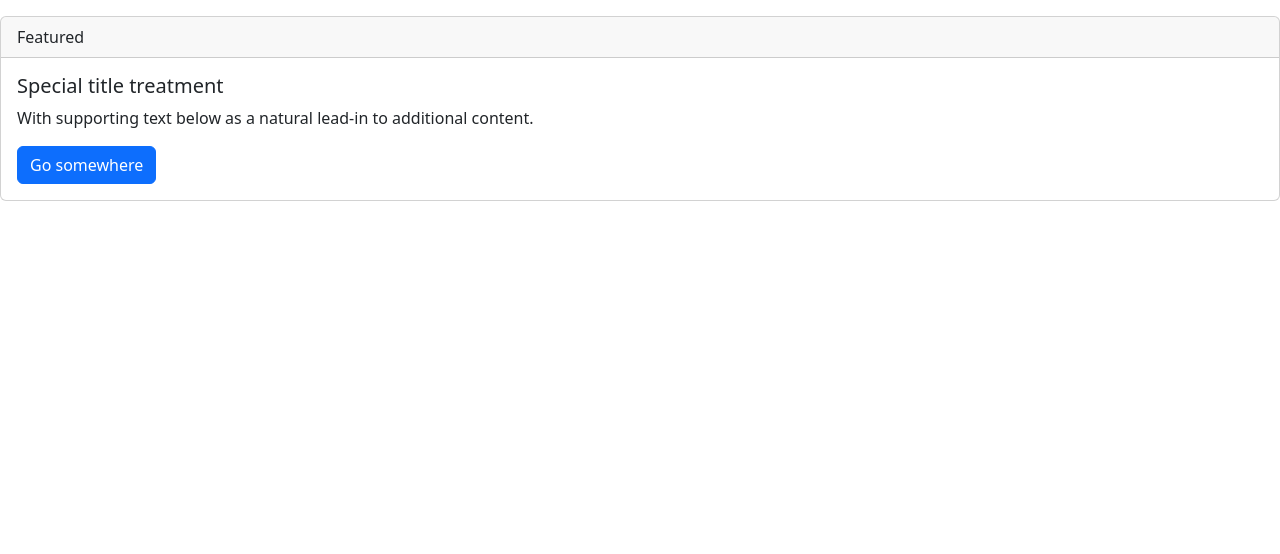
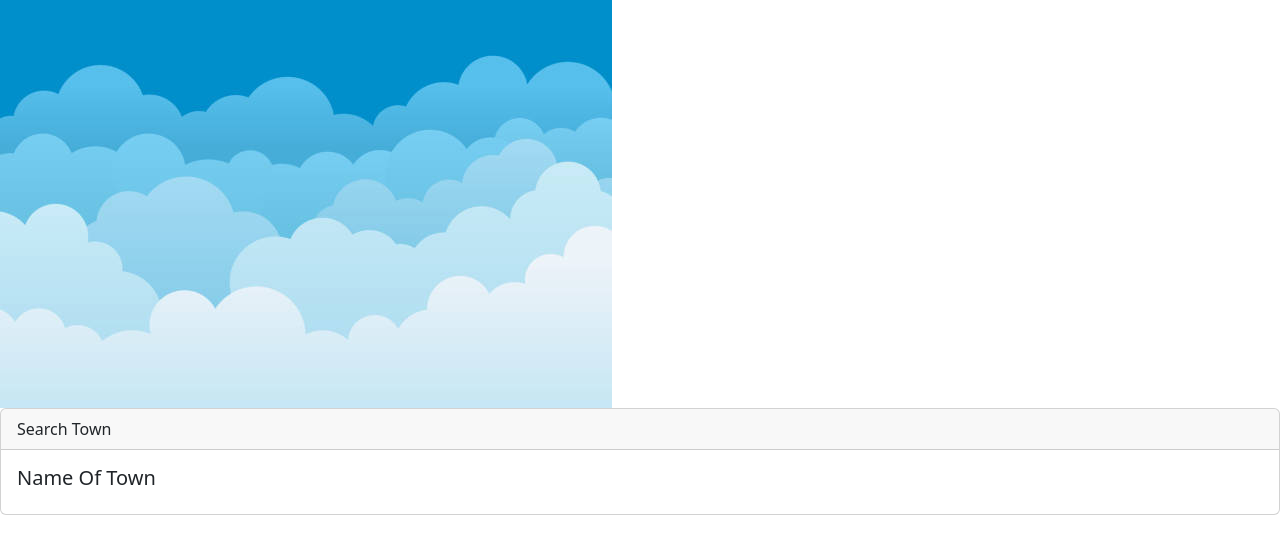
Before and after one commit to Natureboy95/Weather-Sprint-1, a plain HTML site: page index.html in a window 1280 px wide. Drawn offline with nearby package versions, Linux system fonts and the light colour scheme.

Commit message:
First day changes

```diff
--- a/index.html
+++ b/index.html
@@ -7,16 +7,15 @@
     <link href="https://cdn.jsdelivr.net/npm/bootstrap@5.3.2/dist/css/bootstrap.min.css" rel="stylesheet" integrity="sha384-T3c6CoIi6uLrA9TneNEoa7RxnatzjcDSCmG1MXxSR1GAsXEV/Dwwykc2MPK8M2HN" crossorigin="anonymous">
   </head>
   <body>
-    <p style="background-image: url('img_girl.jpg');">
+    <img src="./Images/istockphoto-1265003122-612x612.jpg" class="HeroImg">
 
     <div class="card">
         <div class="card-header">
-          Featured
+          Search Town
         </div>
         <div class="card-body">
-          <h5 class="card-title">Special title treatment</h5>
-          <p class="card-text">With supporting text below as a natural lead-in to additional content.</p>
-          <a href="#" class="btn btn-primary">Go somewhere</a>
+          <h5 class="card-title">Name Of Town</h5>
+          <p class="card-text"></p>
         </div>
       </div>
 
```
